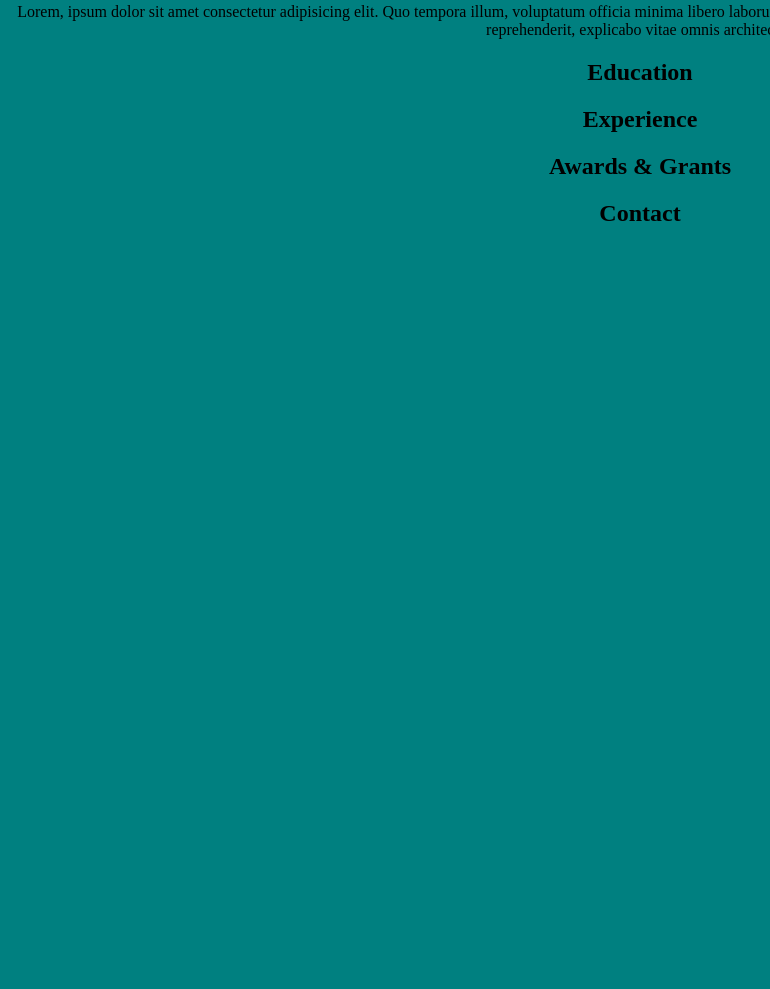
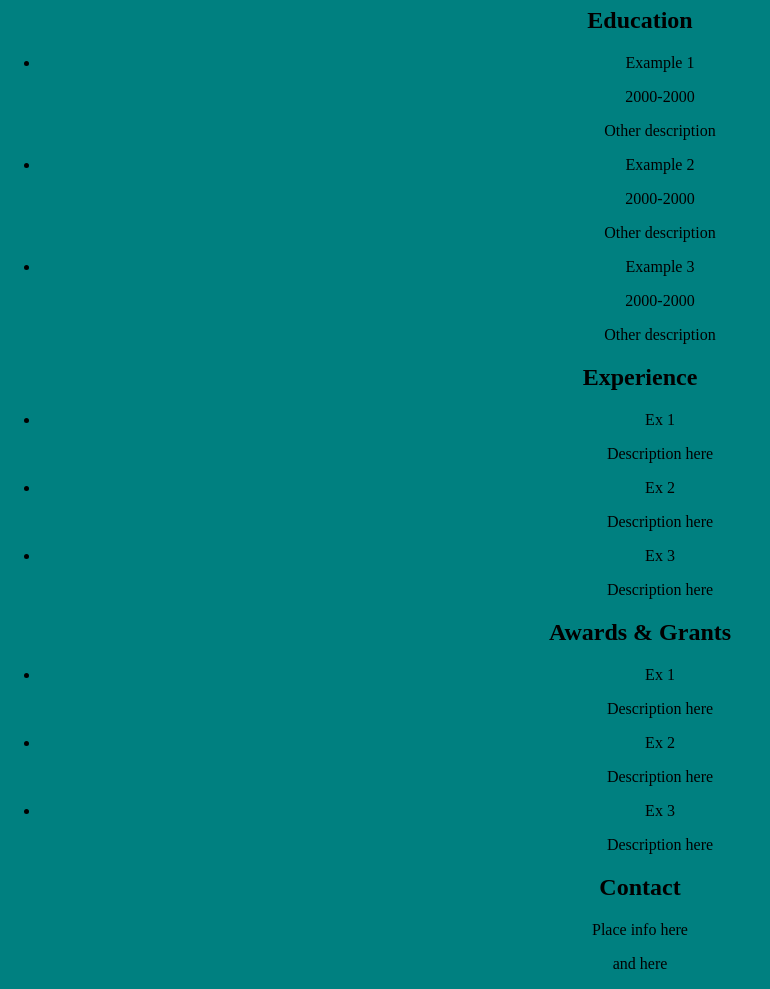
Before and after one commit to emilyreily3/emilyreily3.github.io, a plain HTML site: page index.html in a window 1280 px wide. Shown: the part 159-1148 px from the top of the page, without its empty margins (0-770 px from the left). Before the commit the page ends 800 px from the top, so only its background shows below. Drawn offline with Linux system fonts and the light colour scheme.

Commit message:
index update

```diff
--- a/index.html
+++ b/index.html
@@ -9,14 +9,44 @@
     <h1>Emily Reily</h1>
     <p>Lorem, ipsum dolor sit amet consectetur adipisicing elit. Quo tempora illum, voluptatum officia minima libero laborum repudiandae vero mollitia exercitationem repellendus odit adipisci a, natus reprehenderit, explicabo vitae omnis architecto?</p>
     <p>Lorem, ipsum dolor sit amet consectetur adipisicing elit. Quo tempora illum, voluptatum officia minima libero laborum repudiandae vero mollitia exercitationem repellendus odit adipisci a, natus reprehenderit, explicabo vitae omnis architecto?</p>
-    <p>Lorem, ipsum dolor sit amet consectetur adipisicing elit. Quo tempora illum, voluptatum officia minima libero laborum repudiandae vero mollitia exercitationem repellendus odit adipisci a, natus reprehenderit, explicabo vitae omnis architecto?</p>
 
 
     <h2>Education</h2>
+    <ul>
+        <li>Example 1</li>
+        <p>2000-2000</p>
+        <p>Other description</p>
+        <li>Example 2</li>
+        <p>2000-2000</p>
+        <p>Other description</p>
+        <li>Example 3</li>
+        <p>2000-2000</p>
+        <p>Other description</p>
+    </ul>
+
     <h2>Experience</h2>
+    <ul>
+        <li>Ex 1</li>
+        <p>Description here</p>
+        <li>Ex 2</li>
+        <p>Description here</p>
+        <li>Ex 3</li>
+        <p>Description here</p>
+    </ul>
+
     <h2>Awards & Grants</h2>
+    <ul>
+        <li>Ex 1</li>
+        <p>Description here</p>
+        <li>Ex 2</li>
+        <p>Description here</p>
+        <li>Ex 3</li>
+        <p>Description here</p>
+    </ul>
+
     <h2>Contact</h2>
-
+    <p>Place info here</p>
+    <p>and here</p>
 
 
 
```
